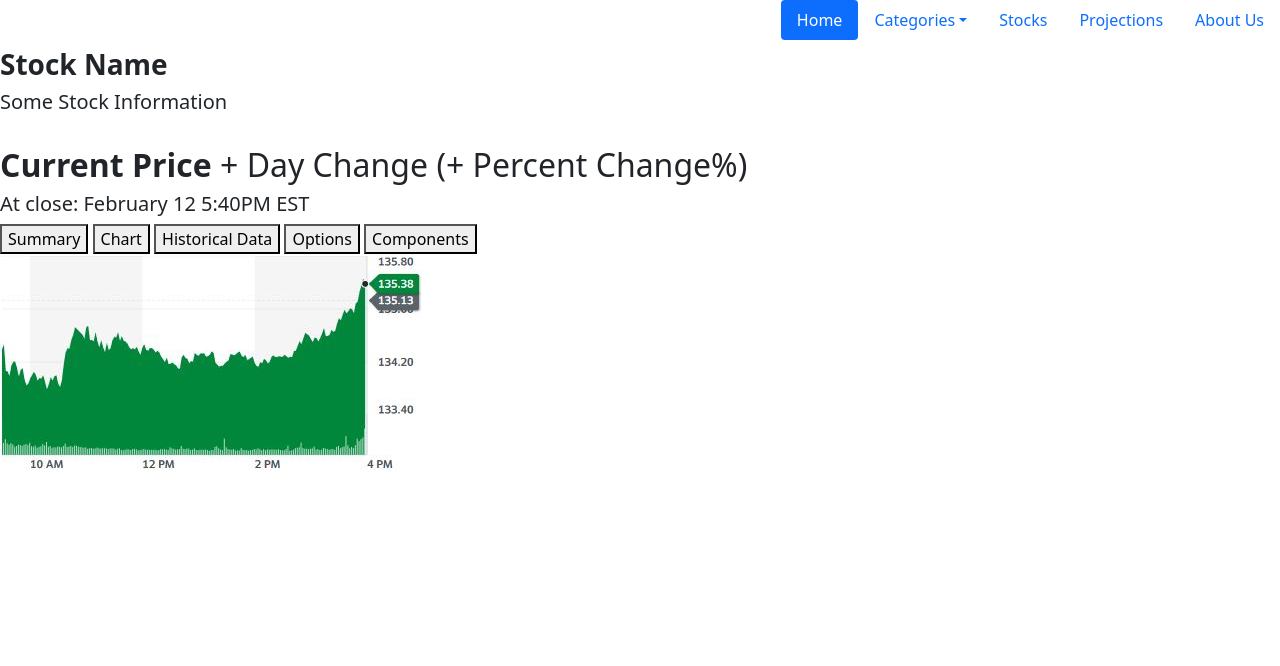
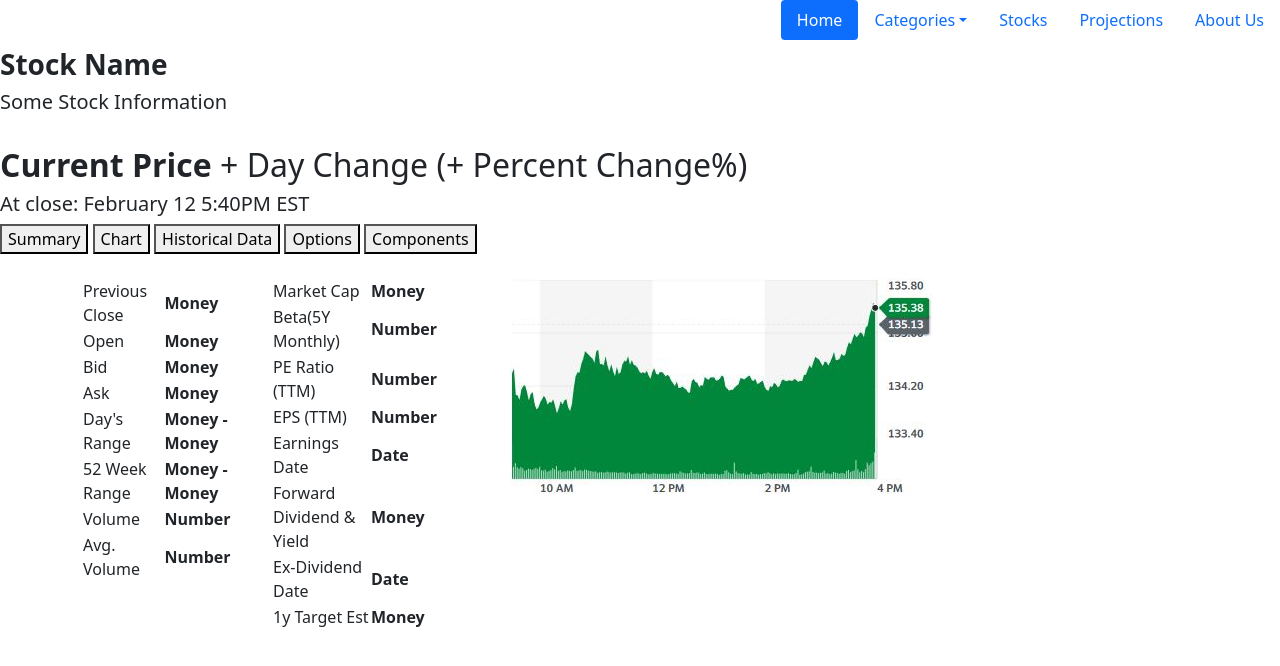
Before and after one commit to marketsupreme/rocketStonks, a Flask app: template templates/stocks.html in a window 1280 px wide. Shown: the top 666 px of the page. Run offline with Flask 2, Linux system fonts and the light colour scheme; the template is opened without the code that fills it, so the values that code supplies are empty.

Commit message:
Updated WIP Stock page.

```diff
--- a/templates/stocks.html
+++ b/templates/stocks.html
@@ -50,6 +50,88 @@
     <button> Summary </button> <button> Chart </button> <button> Historical Data </button> <button> Options </button>
     <button> Components </button>
 </div>
-<div> <img src="../static/images/apple.JPG" alt = 'stock name'> </div>
+<br>
+
+<div class="container" style="justify-content: flex-start">
+    <div class="row">
+        <div class="col-2">
+            <table>
+                <tr>
+                    <td> Previous Close </td>
+                    <td> <strong> Money </strong> </td>
+                </tr>
+                <tr>
+                <tr>
+                    <td> Open </td>
+                    <td> <strong> Money </strong> </td>
+                </tr>
+                <tr>
+                    <td> Bid </td>
+                    <td> <strong> Money </strong> </td>
+                </tr>
+                <tr>
+                    <td> Ask </td>
+                    <td> <strong> Money </strong> </td>
+                </tr>
+                <tr>
+                    <td> Day's Range </td>
+                    <td> <strong> Money - Money </strong> </td>
+                </tr>
+                <tr>
+                    <td> 52 Week Range </td>
+                    <td> <strong> Money - Money </strong> </td>
+                </tr>
+                <tr>
+                    <td> Volume </td>
+                    <td> <strong> Number </strong> </td>
+                </tr>
+                <tr>
+                    <td> Avg. Volume </td>
+                    <td> <strong> Number </strong> </td>
+                </tr>
+            </table>
+
+        </div>
+        <div class="col-2">
+            <table>
+            <tr>
+            <td> Market Cap </td>
+            <td> <strong> Money </strong> </td>
+            </tr>
+            <tr>
+                <td> Beta(5Y Monthly) </td>
+                <td> <strong> Number </strong> </td>
+            </tr>
+            <tr>
+                <td> PE Ratio (TTM) </td>
+                <td> <strong> Number </strong> </td>
+            </tr>
+            <tr>
+                <td> EPS (TTM) </td>
+                <td> <strong> Number </strong> </td>
+            </tr>
+            <tr>
+                <td> Earnings Date </td>
+                <td> <strong> Date </strong> </td>
+            </tr>
+            <tr>
+                <td> Forward Dividend & Yield </td>
+                <td> <strong> Money </strong> </td>
+            </tr>
+            <tr>
+                <td> Ex-Dividend Date </td>
+                <td> <strong> Date </strong> </td>
+            </tr>
+            <tr>
+                <td> 1y Target Est </td>
+                <td> <strong> Money </strong> </td>
+            </tr>
+            </table>
+        </div>
+        <div class="col-8">
+            <img src="../static/images/apple.JPG" alt = 'stock name' style="padding-left: 3em;">
+        </div>
+    </div>
+</div>
 </body>
 </html>
```
